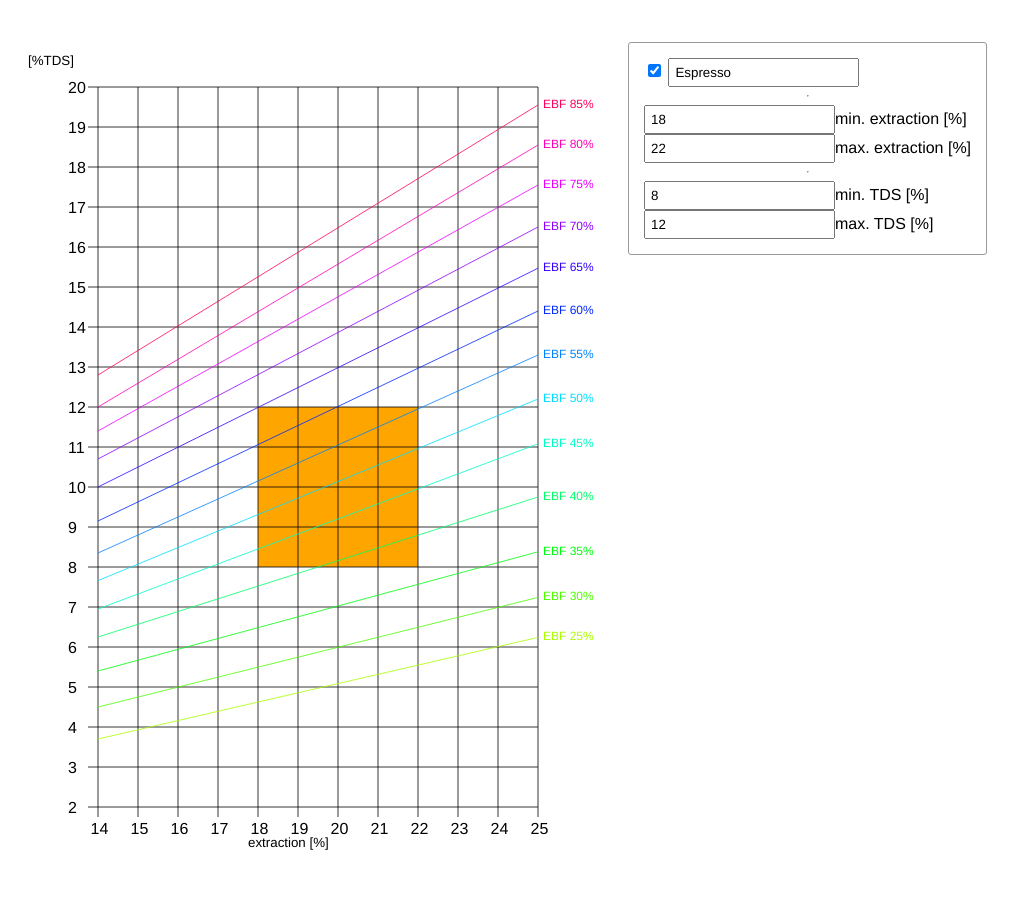
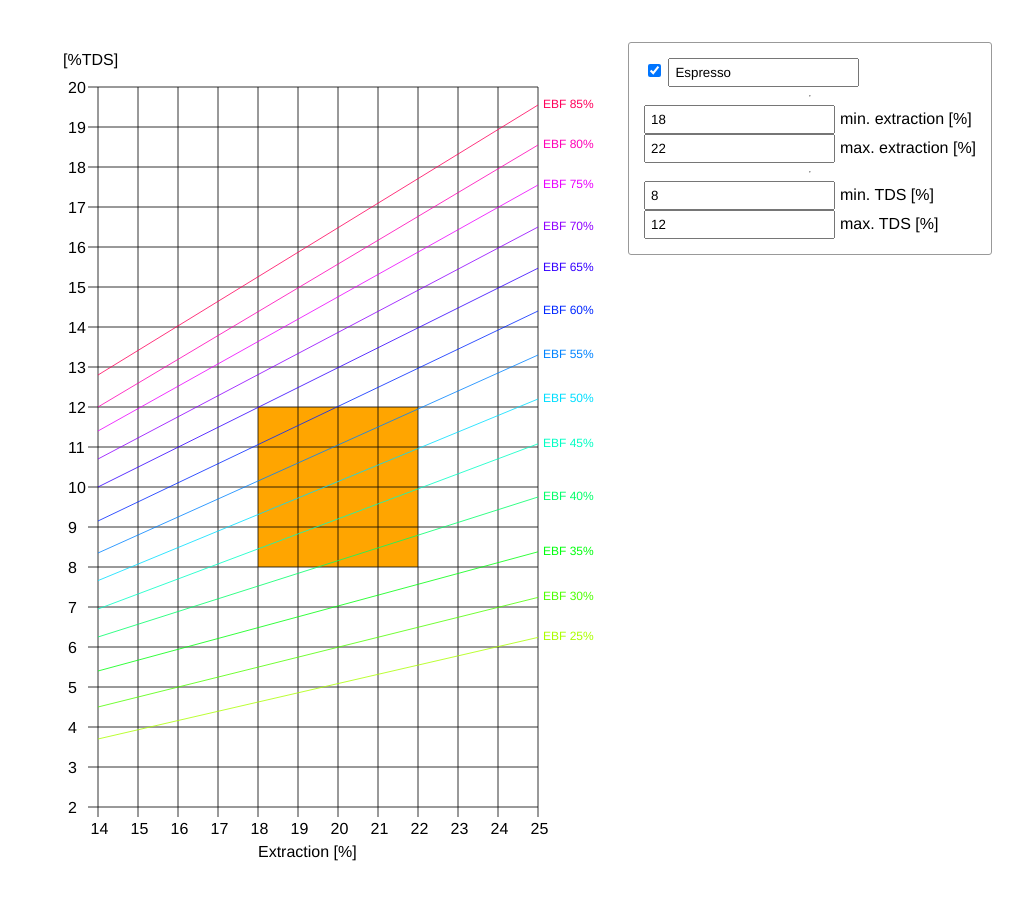
Before and after one commit to lukepchr/coffeeStains, a plain HTML site: page index.htm in a window 1280 px wide. Shown: the part 48-948 px from the top of the page, without its empty margins (0-1026 px from the left). Drawn offline with Linux system fonts and the light colour scheme.

Commit message:
Brew formula module

```diff
--- a/app.js
+++ b/app.js
@@ -19,6 +19,7 @@ let locateExt = (pp = 20) => {return (pp - 14) * size + p;};
 let locateTds = (pp = 8) => {return (20 - pp) * size + p;};
 
 let drawBoard = () => {
+  let box1title = document.getElementById('name').value;
   let espressobox = document.getElementById('espressobox').checked;
   let minEx = document.getElementsByName('minextraction')[0].value;
   let maxEx = document.getElementsByName('maxextraction')[0].value;
@@ -92,10 +93,12 @@ let drawBoard = () => {
 
   context.clearRect(0, 0, canvas.width, canvas.height);
 
-  context.font = '10pt Helvetica';
+  context.font = '12pt Helvetica';
   context.beginPath();
-  context.fillText('[%TDS]', 0, p - 22);
-  context.fillText('extraction [%]', size * w / 2, (h + 1) * size + p);
+  context.strokeStyle = 'black';
+  context.fillStyle = 'black';
+  context.fillText('[%TDS]', 0.5 * p, p - 22);
+  context.fillText('Extraction [%]', size * w / 2 + 10, (h + 1) * size + p + 10);
   context.closePath();
 
   if (espressobox) {
@@ -110,7 +113,7 @@ let drawBoard = () => {
 
   // plot the horizontal lines
   for (let x = 0; x <= w; x++) {
-    context.strokeStyle = "black";
+
     context.beginPath();
     context.moveTo(x * size + p, p);
 
@@ -125,11 +128,10 @@ let drawBoard = () => {
   }
 
   // plot the verical lines.
+  context.font = '12pt Helvetica';
   for (let y = 0; y <= h; y++) {
-    context.strokeStyle = "black";
     context.beginPath();
     context.moveTo(p - 10, y * size + p);
-    context.font = '12pt Helvetica';
     context.fillText(20 - y, p - 30, p + y * size + 6);
     context.lineTo(w * size + p, y * size + p);
     context.stroke();
@@ -146,11 +148,20 @@ let drawBoard = () => {
     context.fillStyle = col;
     context.lineTo(w * size + p, locateTds(ebf[i][1]));
     context.font = '9pt Helvetica';
-    context.fillText(`EBF ${ebf[i][2]}%`, w * size + p + 5, locateTds(ebf[i][1]) + 3);
+    context.fillText(`EBF ${ebf[i][2]}%`, 515, locateTds(ebf[i][1]) + 3);
     context.stroke();
     context.closePath();
   }
 
+  context.beginPath();
+  context.fillStyle = 'blue';
+  context.font = '15pt Helvetica';
+  context.textAlign = "center";
+  let xAvg = locateExt((minEx + maxEx)/2);
+  let yAvg = ((minTds + maxTds) / 2)-30;
+  context.fillText("boxe", xAvg, yAvg);
+  context.stroke();
+    context.closePath();
 };
 
 drawBoard();
--- a/index.htm
+++ b/index.htm
@@ -38,6 +38,7 @@ h1{
 
 input[type=text]{
   padding: 5px;
+  margin-right: 5px;
 }
 
 
@@ -55,7 +56,7 @@ input[type=text]{
         <div id="box1" class="box">
           <div class="level">
             <input id="espressobox" type="checkbox" name="active" checked/>
-            <input type="text" name="Name" value="Espresso"/>
+            <input type="text" name="Name" id="name" value="Espresso"/>
           </div>
           <hr>
 
```
